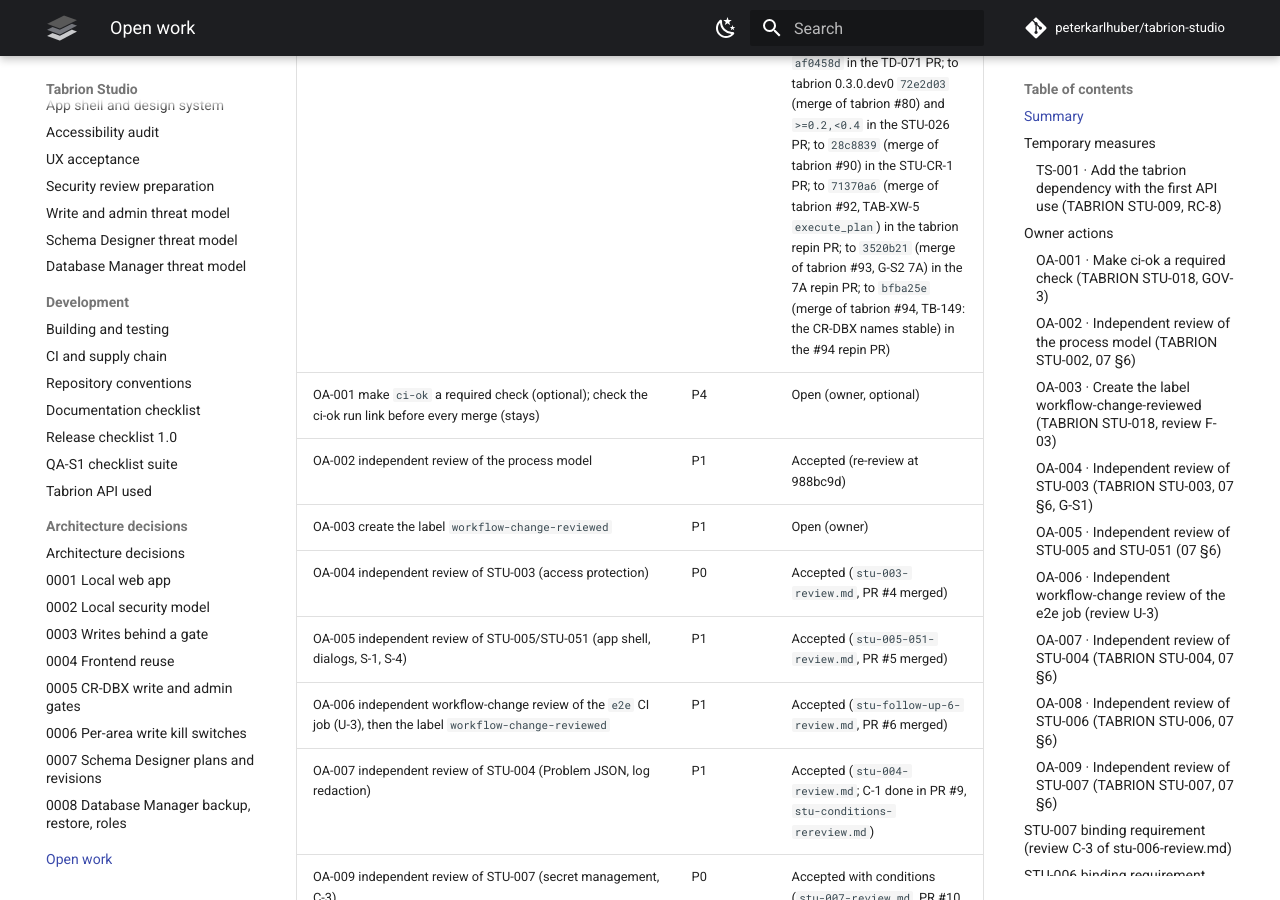
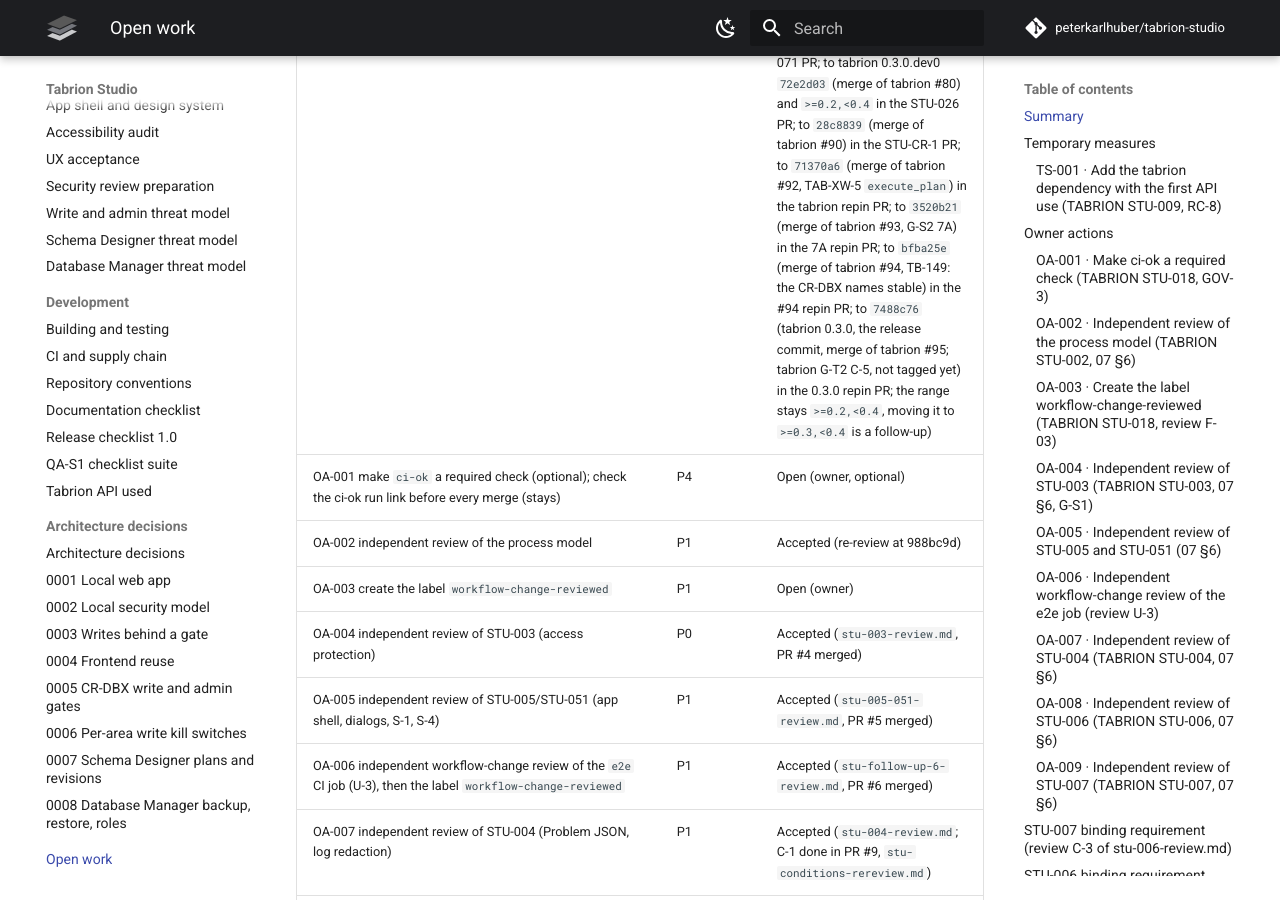
Before and after one commit to peterkarlhuber/tabrion-studio, an MkDocs documentation site: the page built from docs/TODO.md, in a window 1280 px wide and 900 px high, scrolled down 5359 px. Built offline with MkDocs 1.6.1 and Material for MkDocs 9.7.7, drawn with Linux system fonts in a browser that asks for light colours; comment, search, counter and statistics services are not loaded; some of the changed text lies outside the part shown.

Commit message:
Pin tabrion at the 0.3.0 release commit (7488c76)
Tabrion G-T2 C-5: Studio pins the final 0.3 commit, the merge commit of
tabrion #95. Between bfba25e and 7488c76 tabrion changes only its
version (0.3.0.dev0 to 0.3.0) and docs, so the API Studio uses is
unchanged. The range >=0.2,<0.4 stays; moving it is a follow-up. No
behavior change; the flags stay off.

Co-Authored-By: Claude Opus 5.5 <noreply@anthropic.com>
Claude-Session: https://claude.ai/code/session_011tY7TC7Nu5VGro3DJGJcv8

```diff
--- a/docs/TODO.md
+++ b/docs/TODO.md
@@ -179,7 +179,7 @@
 
 | Item | Priority | Status |
 |---|---|---|
-| TS-001 add the tabrion dependency with STU-009 | P1 | Done (PR #15: `tabrion[postgres,sqlalchemy]>=0.1,<0.2`, tabrion v0.1.0 `d5821fa` pinned by full SHA in `constraints/tabrion-integration.txt`, no PyPI; installing with the constraints file needs pip 26.1 or later; moved to tabrion 0.2.0 `52353da` and `>=0.2,<0.3` in the TD-013 PR; to tabrion 0.2.1 `af0458d` in the TD-071 PR; to tabrion 0.3.0.dev0 `72e2d03` (merge of tabrion #80) and `>=0.2,<0.4` in the STU-026 PR; to `28c8839` (merge of tabrion #90) in the STU-CR-1 PR; to `71370a6` (merge of tabrion #92, TAB-XW-5 `execute_plan`) in the tabrion repin PR; to `3520b21` (merge of tabrion #93, G-S2 7A) in the 7A repin PR; to `bfba25e` (merge of tabrion #94, TB-149: the CR-DBX names stable) in the #94 repin PR) |
+| TS-001 add the tabrion dependency with STU-009 | P1 | Done (PR #15: `tabrion[postgres,sqlalchemy]>=0.1,<0.2`, tabrion v0.1.0 `d5821fa` pinned by full SHA in `constraints/tabrion-integration.txt`, no PyPI; installing with the constraints file needs pip 26.1 or later; moved to tabrion 0.2.0 `52353da` and `>=0.2,<0.3` in the TD-013 PR; to tabrion 0.2.1 `af0458d` in the TD-071 PR; to tabrion 0.3.0.dev0 `72e2d03` (merge of tabrion #80) and `>=0.2,<0.4` in the STU-026 PR; to `28c8839` (merge of tabrion #90) in the STU-CR-1 PR; to `71370a6` (merge of tabrion #92, TAB-XW-5 `execute_plan`) in the tabrion repin PR; to `3520b21` (merge of tabrion #93, G-S2 7A) in the 7A repin PR; to `bfba25e` (merge of tabrion #94, TB-149: the CR-DBX names stable) in the #94 repin PR; to `7488c76` (tabrion 0.3.0, the release commit, merge of tabrion #95; tabrion G-T2 C-5, not tagged yet) in the 0.3.0 repin PR; the range stays `>=0.2,<0.4`, moving it to `>=0.3,<0.4` is a follow-up) |
 | OA-001 make `ci-ok` a required check (optional); check the ci-ok run link before every merge (stays) | P4 | Open (owner, optional) |
 | OA-002 independent review of the process model | P1 | Accepted (re-review at 988bc9d) |
 | OA-003 create the label `workflow-change-reviewed` | P1 | Open (owner) |
@@ -928,7 +928,8 @@ Follow-ups as TODO items:
   used (`tabrion.postgres.create_database`, `drop_database`, `tabrion.sqlite.restore`, `delete_database_file`,
   `DatabaseInUse` and the `tabrion.schema`, `tabrion.ddl` and `tabrion.plan` names of the Schema Designer and the
   Database Manager) are stable since tabrion #94 (`bfba25e`, reviewed); Studio pins `bfba25e` and passes
-  `plan(current=, target=)` and `restore(source=, target=)` by keyword. Studio now uses no experimental tabrion name.
+  `plan(current=, target=)` and `restore(source=, target=)` by keyword. Studio now uses no experimental tabrion name. Studio pins the
+  tabrion 0.3.0 release commit `7488c76` (merge of tabrion #95) since the 0.3.0 repin PR (tabrion G-T2 C-5).
 
 ### G-S3 and G-S4 definitions
 
--- a/pyproject.toml
+++ b/pyproject.toml
@@ -26,7 +26,7 @@ classifiers = [
     "Typing :: Typed",
 ]
 dependencies = [
-    # tabrion is not on PyPI: the range is here, the 0.3.0.dev0 commit (merge of tabrion PR #90) is pinned by
+    # tabrion is not on PyPI: the range is here, the 0.3.0 commit (merge of tabrion PR #95) is pinned by
     # its full SHA in constraints/tabrion-integration.txt (RC-8, ADR 0009 amendment, docs/TODO.md TS-001).
     # 0.3: Transaction.execute_checked and tabrion.rowedit for the Data Editor (STU-026, TAB-XW-6).
     # migrations: Alembic read only, for tabrion.migrations.status (STU-015), run in a worker process.
```
Also changed, not shown: CHANGELOG.md (+4 -0 lines), CONTRIBUTING.md (+1 -1 lines), docs/guide/installation.md (+1 -1 lines), 4 other files.
